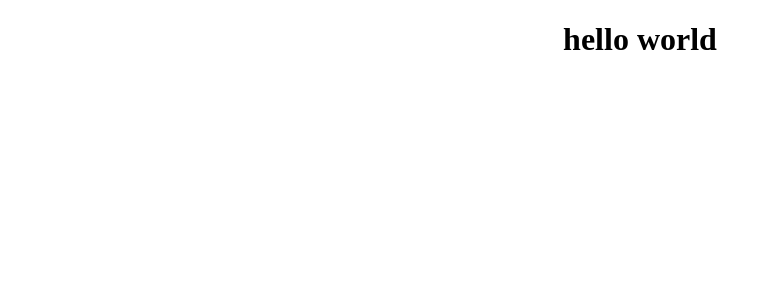
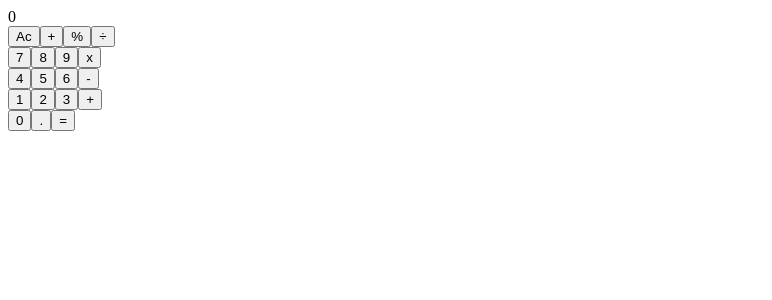
Before and after one commit to henrykgggg/Math-magicians, a React (Create React App) app in the folder math/: page / in a window 1280 px wide. Shown: the top 300 px of the page, without its empty margins (0-772 px from the left). Built offline with nearby package versions, Linux system fonts and the light colour scheme.

Commit message:
add calculator in app js

```diff
--- a/math/src/App.js
+++ b/math/src/App.js
@@ -1,10 +1,11 @@
 import './App.css';
+import Calculator from './component/Calculator';
 
 function App() {
   return (
-    <div className="App">
-      <h1>hello world</h1>
-    </div>
+    <>
+      <Calculator />
+    </>
   );
 }
 
--- a/math/src/index.js
+++ b/math/src/index.js
@@ -1,7 +1,6 @@
 import React from 'react';
 import ReactDOM from 'react-dom/client';
 import App from './App';
-
 
 const root = ReactDOM.createRoot(document.getElementById('root'));
 root.render(
```
Also changed, not shown: math/src/component/Calculator.js (+2 -7 lines).
